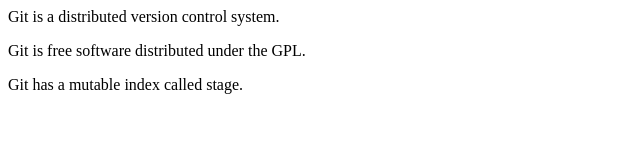
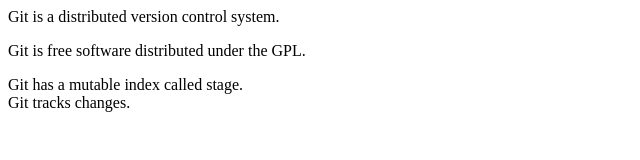
Before and after one commit to yksmile007/yangkang.github.io, a plain HTML site: page index.html in a window 1280 px wide. Shown: the whole page, without its empty margins (0-640 px from the left). Drawn offline with Linux system fonts and the light colour scheme.

Commit message:
xiu gai seam

```diff
--- a/index.html
+++ b/index.html
@@ -8,5 +8,6 @@
 	<div>Git is a distributed version control system.</div>
 	<p>Git is free software distributed under the GPL.</p>
 	<div>Git has a mutable index called stage.</div>
+	<div>Git tracks changes.</div>
 </body>
 </html>
```
